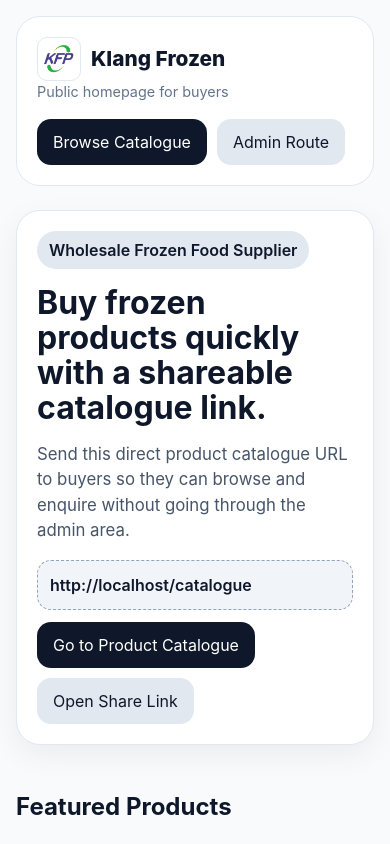
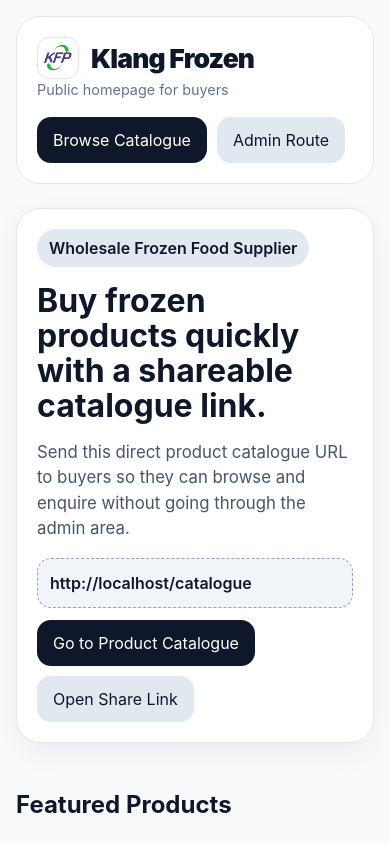
Before and after one commit to JunyxTan/Klang-Frozen, a React (Vite) app: page / in a window 390 px wide. Shown: the top 844 px of the page. Built offline with nearby package versions, Linux system fonts and the light colour scheme.

Commit message:
Update logo accross all pages

```diff
--- a/src/App.jsx
+++ b/src/App.jsx
@@ -183,7 +183,6 @@ export default function App() {
   const [selectedProducts, setSelectedProducts] = useState([]);
   const [selectedProduct, setSelectedProduct] = useState(null);
   const [contact, setContact] = useState({ company: '', contactName: '', email: '', phone: '', message: '' });
-  const [logoMissing, setLogoMissing] = useState(false);
 
   useEffect(() => {
     setUsers(load(STORAGE_KEYS.users, defaultUsers));
@@ -494,7 +493,7 @@ export default function App() {
       <div className="page admin-page">
         <header className="topbar">
           <div>
-            <Brand name="Klang Frozen Admin" />
+            <Brand name="Klang Frozen" />
             <div className="muted small">Logged in as {session.name} ({session.role})</div>
           </div>
           <div className="button-row wrap">
@@ -791,16 +790,7 @@ export default function App() {
     <div className="page catalogue-page">
       <header className="topbar">
         <div>
-          {logoMissing ? (
-            <div className="header-logo-fallback" aria-label="KFP logo">KFP</div>
-          ) : (
-            <img
-              className="header-logo"
-              src={COMPANY_LOGO}
-              alt="KFP logo"
-              onError={() => setLogoMissing(true)}
-            />
-          )}
+          <Brand name="Klang Frozen" />
           <div className="muted small">Customer product catalogue</div>
         </div>
         <div className="button-row wrap">
--- a/src/styles.css
+++ b/src/styles.css
@@ -16,10 +16,8 @@ button, input, textarea { font: inherit; }
 .card { background: #fff; border: 1px solid #e2e8f0; border-radius: 24px; padding: 20px; box-shadow: 0 10px 30px rgba(15, 23, 42, 0.06); }
 .auth-card { max-width: 420px; width: 100%; }
 .topbar { display: flex; justify-content: space-between; gap: 16px; align-items: center; padding: 20px; margin-bottom: 24px; background: #fff; border-radius: 24px; border: 1px solid #e2e8f0; }
-.brand { display: flex; align-items: center; gap: 10px; font-size: 1.3rem; font-weight: 800; }
-.brand-logo { width: 44px; height: 44px; object-fit: contain; border-radius: 10px; background: #fff; border: 1px solid #e2e8f0; padding: 4px; }
-.header-logo { width: 150px; height: auto; object-fit: contain; margin-bottom: 6px; }
-.header-logo-fallback { width: 150px; height: 56px; margin-bottom: 6px; border-radius: 12px; display: flex; align-items: center; justify-content: center; font-weight: 900; font-size: 1.7rem; letter-spacing: 1px; color: #2a2f9f; background: linear-gradient(135deg, #caff3f, #2ce271); }
+.brand { display: flex; align-items: center; gap: 12px; font-size: 2.15rem; line-height: 1; font-weight: 900; letter-spacing: -0.03em; }
+.brand-logo { width: 48px; height: 48px; object-fit: contain; border-radius: 12px; background: #fff; border: 1px solid #dbe3ee; padding: 4px; }
 .layout { width: min(1300px, 100%); margin: 0 auto; display: grid; gap: 24px; }
 .stats-grid { display: grid; grid-template-columns: repeat(4, 1fr); gap: 16px; }
 .stat strong { display: block; font-size: 2rem; margin-top: 8px; }
@@ -90,6 +88,8 @@ textarea { resize: vertical; }
   .hero, .two-col, .product-grid, .stats-grid { grid-template-columns: 1fr 1fr; }
 }
 @media (max-width: 820px) {
+  .brand { font-size: 1.65rem; }
+  .brand-logo { width: 42px; height: 42px; }
   .hero, .two-col, .product-grid, .stats-grid, .grid-2, .grid-3 { grid-template-columns: 1fr; }
   .topbar, .list-head, .section-head, .product-footer { flex-direction: column; align-items: stretch; }
   .list-item, .cart-item, .no-image { grid-template-columns: 1fr; }
```
